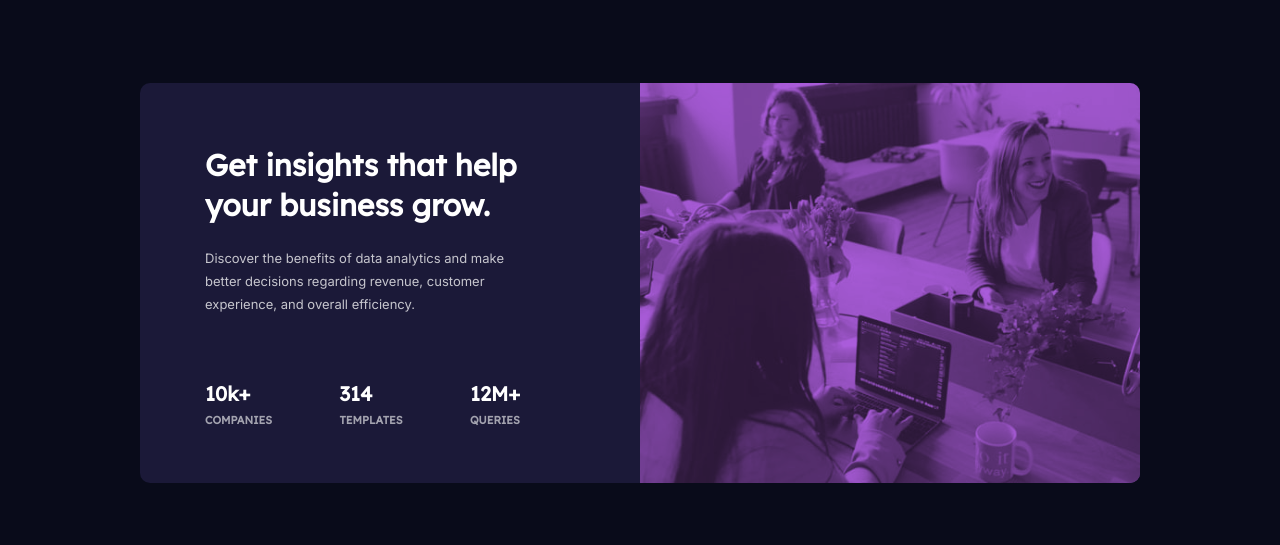
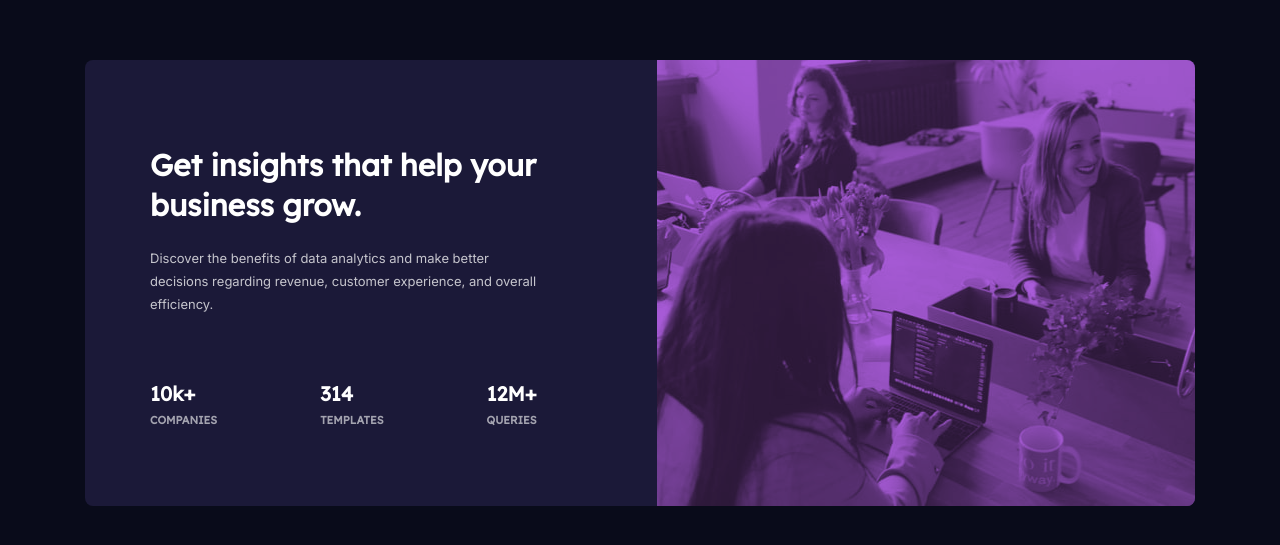
Before and after one commit to jessijoke/stats-preview-card, a React (Create React App) app: page / in a window 1280 px wide. Shown: the part 117-662 px from the top of the page. Built offline with nearby package versions, Linux system fonts and the light colour scheme.

Commit message:
Update size based on design overlay

```diff
--- a/src/styles/statsPreviewCardStyles.css
+++ b/src/styles/statsPreviewCardStyles.css
@@ -1,3 +1,4 @@
+@import url("https://fonts.googleapis.com/css2?family=Inter:wght@400;700&family=Lexend+Deca&display=swap");
 .statsCardContainer {
   width: 100%;
   min-height: 100vh;
@@ -19,9 +20,9 @@
 }
 
 .statsCardContainer .mainStatCard {
-  border-radius: 10px;
-  height: 400px;
-  width: 1000px;
+  border-radius: 8px;
+  height: 446px;
+  width: 1110px;
   background-color: #1b1938;
   display: -webkit-box;
   display: -ms-flexbox;
@@ -42,7 +43,7 @@
 .statsCardContainer .mainStatCard .stats {
   margin: 70px 120px 60px 65px;
   height: 100%;
-  width: 50%;
+  max-width: 51.5%;
   display: -webkit-box;
   display: -ms-flexbox;
   display: flex;
@@ -120,7 +121,7 @@
 
 .statsCardContainer .mainStatCard .imageContainer {
   height: 100%;
-  min-width: 50%;
+  min-width: 48.5%;
   background-color: #aa5cdb;
   overflow: hidden;
 }
--- a/src/styles/statsPreviewCardStyles.scss
+++ b/src/styles/statsPreviewCardStyles.scss
@@ -1,3 +1,5 @@
+@import url('https://fonts.googleapis.com/css2?family=Inter:wght@400;700&family=Lexend+Deca&display=swap');
+
 .statsCardContainer {
     width: 100%;
     min-height: 100vh;
@@ -8,9 +10,9 @@
     justify-content: center;
     align-items: center;
     .mainStatCard {
-        border-radius: 10px;
-        height: 400px;
-        width: 1000px;
+        border-radius: 8px;
+        height: 446px;
+        width: 1110px;
         background-color: hsl(244, 38%, 16%);
         display: flex;
         flex-direction: row;
@@ -20,7 +22,7 @@
         .stats {
             margin: 70px 120px 60px 65px;
             height: 100%;
-            width: 50%;
+            max-width: 51.5%;
             display: flex;
             justify-content: center;
             align-items: center;
@@ -78,7 +80,7 @@
         }
         .imageContainer {
             height: 100%;
-            min-width: 50%;
+            min-width: 48.5%;
             background-color: hsl(277, 64%, 61%);
             overflow: hidden;
             .backgroundImage {
```
Also changed, not shown: 1 other file (tests, documents, lock files or other folders).
